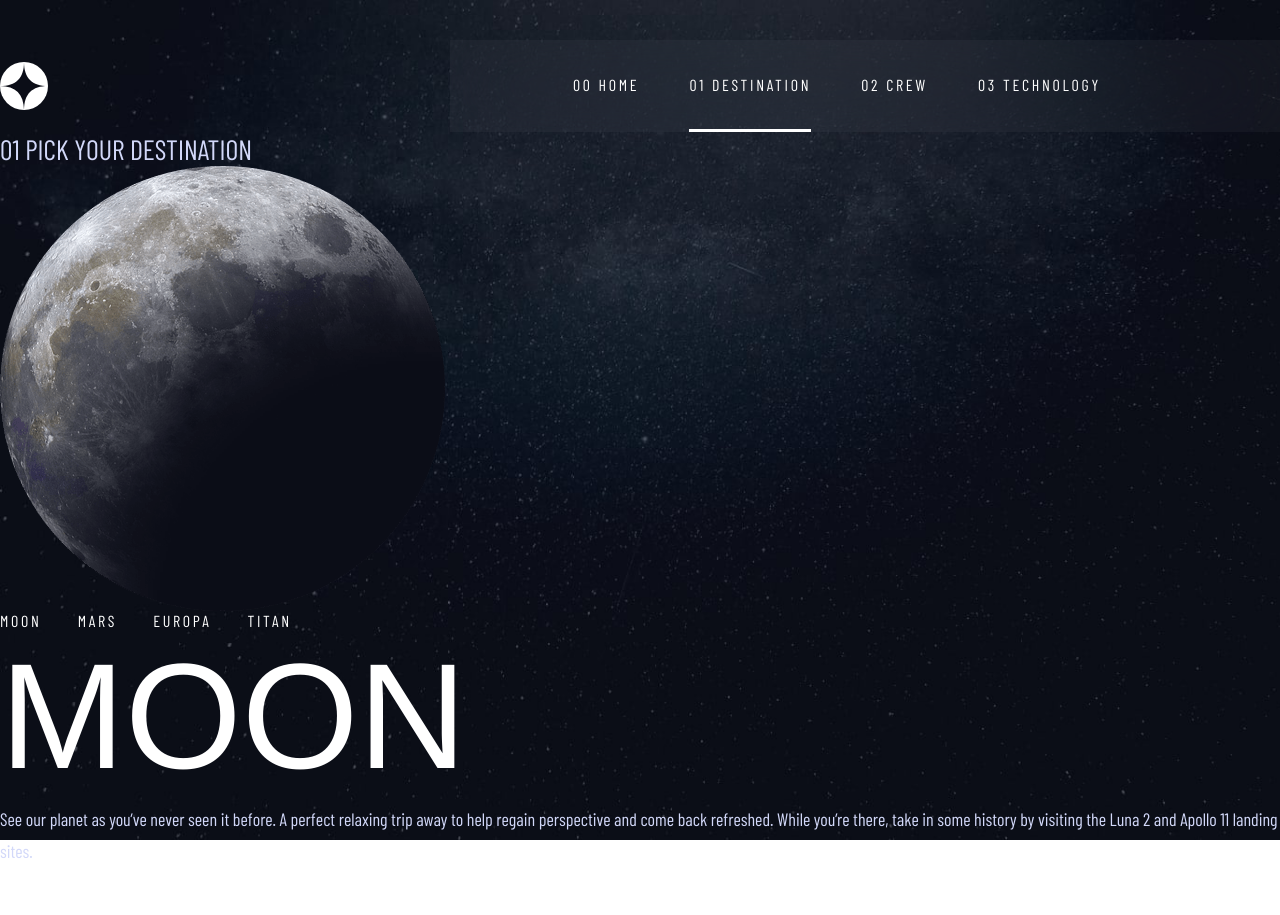
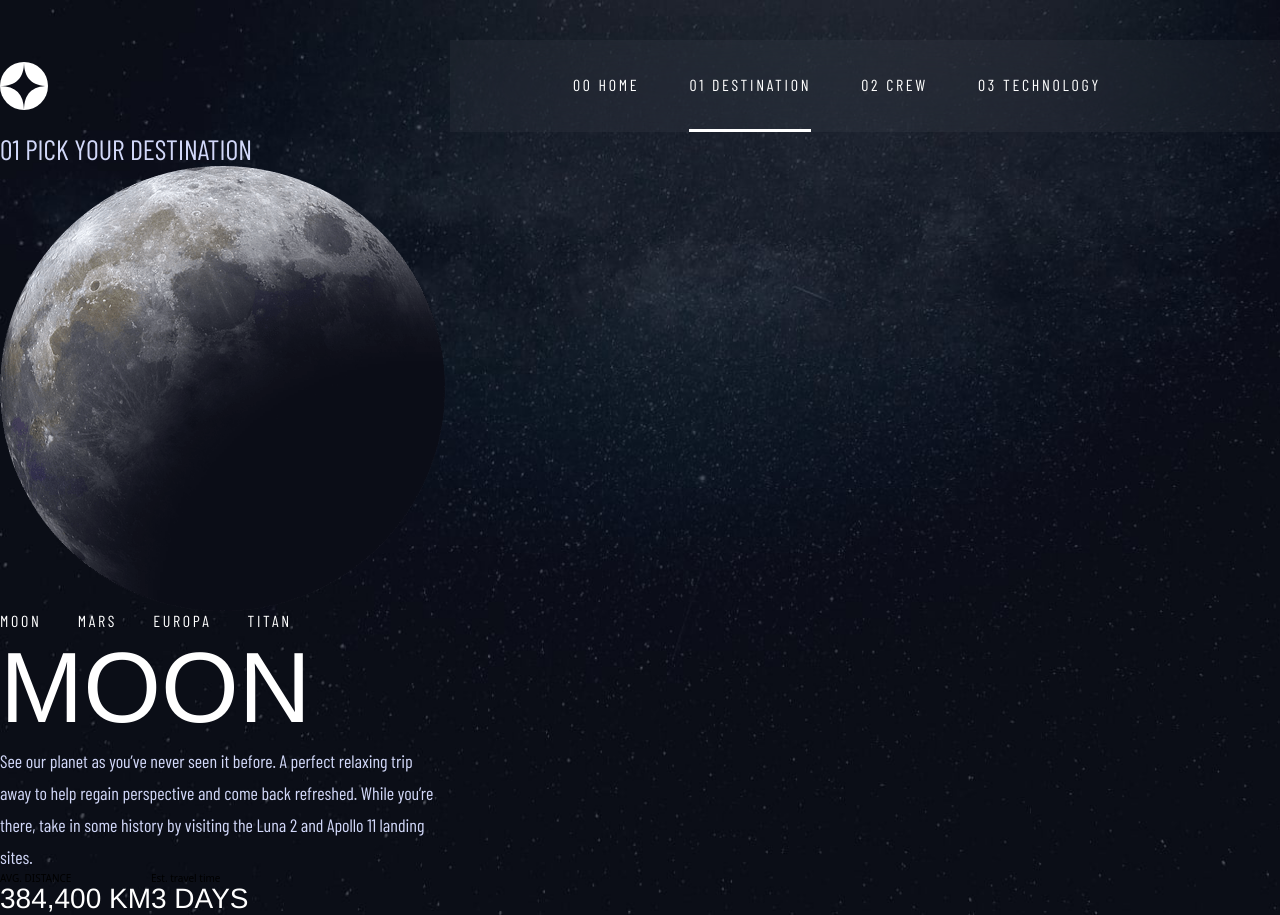
Before and after one commit to nomad-mystic/io.frontendmentor, a React (Vite) app in the folder space-tourism/: page /destination in a window 1280 px wide. Before the commit the page ends 867 px from the top, so only its background shows below. Built offline with nearby package versions, Linux system fonts and the light colour scheme; a web font is replaced by a local one.

Commit message:
kpm: Continue the process of building the destination page

```diff
--- a/space-tourism/src/pages/destination/DestinationPage.css
+++ b/space-tourism/src/pages/destination/DestinationPage.css
@@ -4,6 +4,7 @@
         grid-template-columns: 1fr 1fr;
         margin-block-start: 7.6rem;
         margin-inline: auto;
+        padding-block-end: 11.8rem;
         max-width: 1110px;
     }
 
@@ -59,12 +60,37 @@
             border-bottom: 3px solid var(--color-white);
         }
     }
+
+    &-text {
+        border-bottom: 1px solid #383B4B;
+        padding-block-end: 5.4rem;
+    }
+
+    &-data {
+        gap: 7.9rem;
+
+
+        h4 {
+            font-family: var(--font-family-barlow);
+            color: var(--color-blue);
+            font-size: 14px;
+            font-style: normal;
+            font-weight: 400;
+            line-height: normal;
+            letter-spacing: 2.362px;
+            text-transform: uppercase;
+            padding-block-start: 2.8rem;
+        }
+
+        p {
+            margin-block-start: 1.2rem;
+        }
+    }
 }
 
 body.DestinationPage {
     background-image: url('/destination/background-destination-desktop.jpg');
     background-repeat: no-repeat;
     width: 100%;
-    height: 100vh;
     background-size: cover;
 }
--- a/space-tourism/src/pages/destination/DestinationPage.tsx
+++ b/space-tourism/src/pages/destination/DestinationPage.tsx
@@ -42,17 +42,19 @@ const DestinationPage = (): React.JSX.Element => {
                     <section>
                         <article>
                             <header>
-                                <h1 className="Heading-1">MOON</h1>
+                                <h1 className="Heading-2">MOON</h1>
                             </header>
 
-                            <p className="Subheading-2">See our planet as you’ve never seen it before. A perfect relaxing trip away to help regain perspective and come back refreshed. While you’re there, take in some history by visiting the Luna 2 and Apollo 11 landing sites.</p>
+                            <p className="DestinationPage-text Subheading-2 max-w-[444px] block">See our planet as you’ve never seen it before. A perfect relaxing trip away to help regain perspective and come back refreshed. While you’re there, take in some history by visiting the Luna 2 and Apollo 11 landing sites.</p>
 
                             <section className="DestinationPage-data flex">
                                 <div className="DestinationPage-distance">
-
+                                    <h4>AVG. DISTANCE</h4>
+                                    <p className="Subheading-1">384,400 km</p>
                                 </div>
                                 <div className="DestinationPage-travel">
-
+                                    <h4>Est. travel time</h4>
+                                    <p className="Subheading-1">3 days</p>
                                 </div>
                             </section>
                         </article>
```
